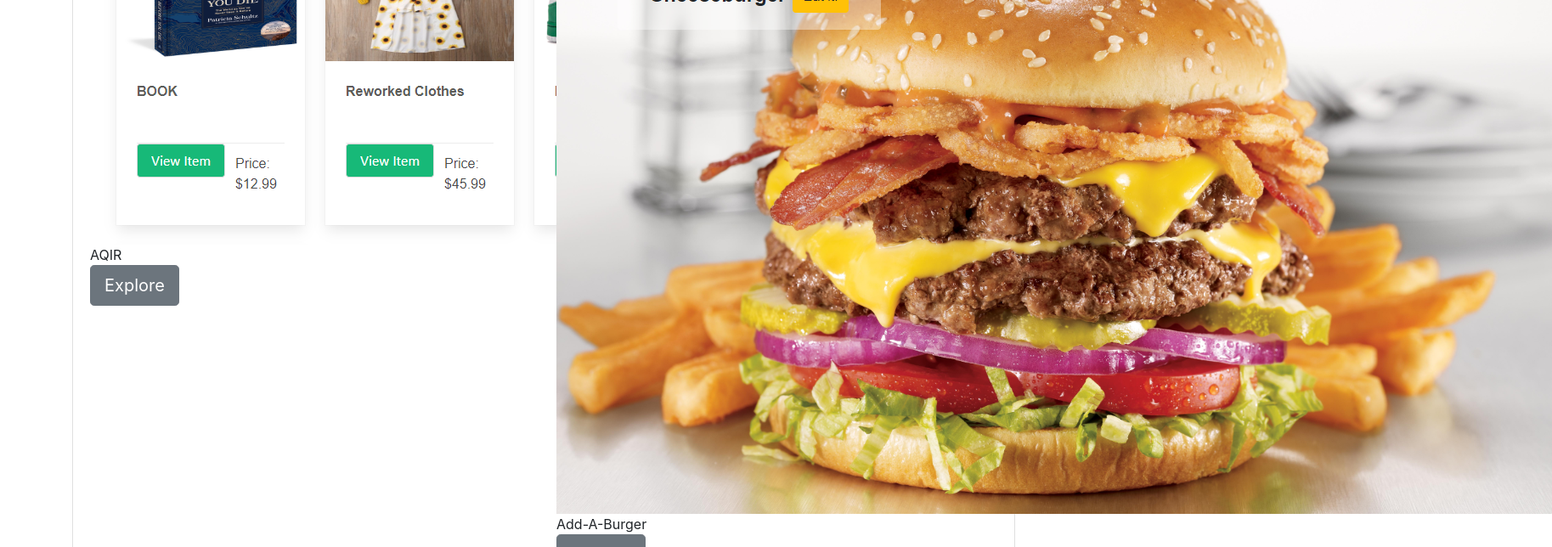
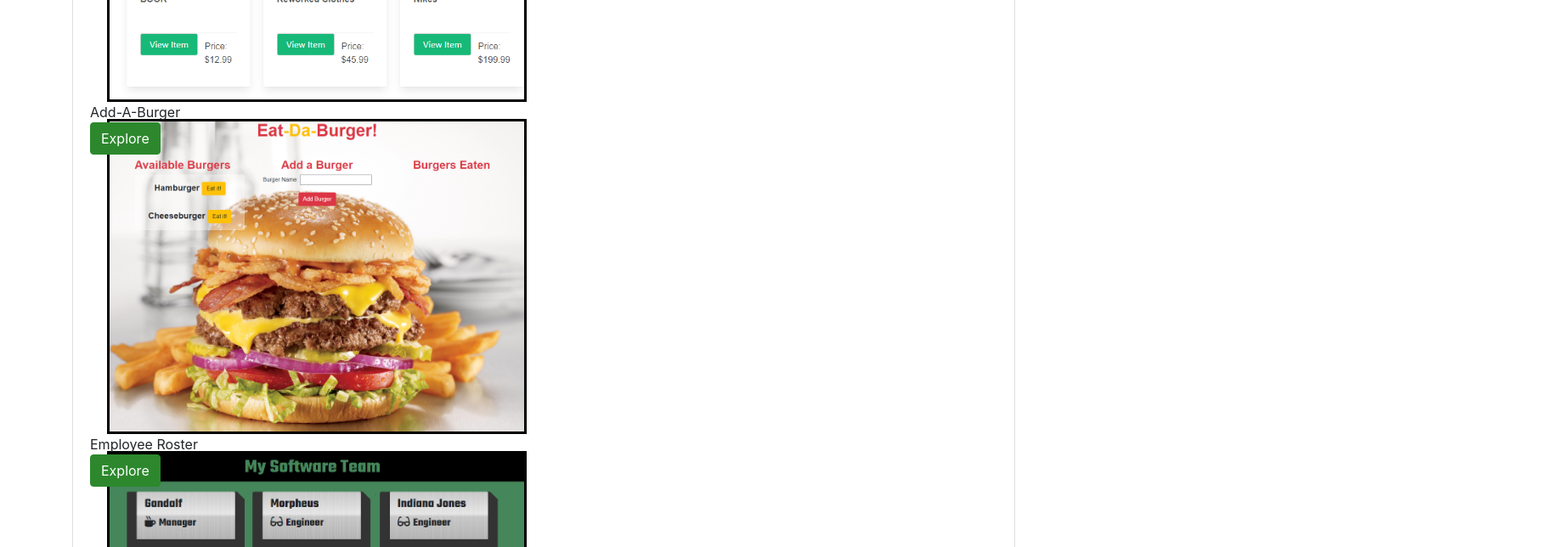
Before and after one commit to thedanitor/Portfolio, a React (Create React App) app: page / in a window 1280 px wide. Shown: the part 700-1344 px from the top of the page at 85% size, 1827 px wide, since content can reach past the window. Built offline with nearby package versions, Linux system fonts and the light colour scheme.

Commit message:
Added modal, linkList. Need to fix icons

```diff
--- a/src/App.js
+++ b/src/App.js
@@ -10,9 +10,9 @@ import Footer from "./components/Footer";
 import 'bootstrap/dist/css/bootstrap.min.css';
 import { library } from '@fortawesome/fontawesome-svg-core';
 import { faHamburger, faEnvelopeOpenText, faFilePdf } from '@fortawesome/free-solid-svg-icons';
-import { fab } from "@fortawesome/free-brands-svg-icons";
+import { faGithub, faLinkedin } from "@fortawesome/free-brands-svg-icons";
 
-library.add(fab, faHamburger, faEnvelopeOpenText, faFilePdf);
+library.add(faGithub, faLinkedin, faHamburger, faEnvelopeOpenText, faFilePdf);
 
 class App extends Component {
 
--- /dev/null
+++ b/src/components/Contact.js
@@ -0,0 +1,14 @@
+import React from "react";
+import { FontAwesomeIcon } from "@fortawesome/react-fontawesome";
+
+function Contact({ iconName, url, iconType, name }) {
+  return (
+    <div>
+      <a href={url}>
+        <FontAwesomeIcon icon={["fab", { iconName }]} />
+      </a>
+    </div>
+  );
+}
+
+export default Contact;
--- a/src/components/Footer.js
+++ b/src/components/Footer.js
@@ -1,19 +1,30 @@
-import React from 'react'
-import { FontAwesomeIcon } from "@fortawesome/react-fontawesome";
+import React from "react";
+// import { FontAwesomeIcon } from "@fortawesome/react-fontawesome";
+import linkList from "../utils/linkList";
+import Contact from "./Contact";
 
 function Footer() {
   return (
     <footer id="contact" className="page-footer font-small">
       <div className="container">
         <div className="footer-copyright text-center py-3">
-
           <h2>Contact</h2>
-            <FontAwesomeIcon icon="envelope-open-text"/>
-            <FontAwesomeIcon icon="file-pdf"/>
+          {linkList.map((link, index) => {
+            return (
+              <Contact
+                url={link.url}
+                iconName={link.iconName}
+                iconType={link.iconType}
+                name={link.name}
+                color={link.color}
+                key={index}
+              />
+            );
+          })}
+          {/* <FontAwesomeIcon icon={["fas", "envelope-open-text"]}/>
+            <FontAwesomeIcon icon={["fas", "file-pdf"]}/>
             <FontAwesomeIcon icon={["fab","github"]}/>
-            <FontAwesomeIcon icon={["fab", "linkedin"]}/>
-
-
+            <FontAwesomeIcon icon={["fab", "linkedin"]}/> */}
 
           {/* <a href="mailto: danmweikart@gmail.com" target="_blank"
               >
@@ -59,7 +70,7 @@ function Footer() {
         </div>
       </div>
     </footer>
-    )
+  );
 }
 
 export default Footer;
--- a/src/components/Header.js
+++ b/src/components/Header.js
@@ -5,12 +5,6 @@ import {
   Container,
 } from "react-bootstrap";
 import { FontAwesomeIcon } from "@fortawesome/react-fontawesome";
-
-
-// const hamburgerBtnStyle = {
-//   fontFamily: "FontAwesome",
-//   content: "\f805",
-// };
 
 function Header() {
   return (
--- a/src/components/Project.js
+++ b/src/components/Project.js
@@ -1,27 +1,130 @@
-import React from 'react'
+import React, { useState } from "react";
+import { Col, Container, Modal, Button } from "react-bootstrap";
+import ProjectModal from "./ProjectModal";
 
-function Project({name, image, imageLarge, tech, description, webUrl, githubUrl}) {
+function Project({
+  name,
+  image,
+  imageLarge,
+  tech,
+  description,
+  webUrl,
+  githubUrl,
+}) {
+  const [show, setShow] = useState(false);
+
+  const handleClose = () => setShow(false);
+  const handleShow = () => setShow(true);
+
   return (
-        <div className="imgContainer col-lg-6">
+    <Container>
+      <Col md={{ span: 6 }} className="imgContainer" style={imgContainerStyle}>
         <img
           id="aqir"
           src={image}
           className="img fluid float-left"
-                    alt="AQIR Website"
+          alt={name}
+          style={imgStyle}
         />
-                  <div className="overlay">
-                    <div className="text">{name}</div>
-                    <button
+        <div className="overlay" style={overlayStyle}>
+          <div className="text" sylte={overlayTextStyle}>
+            {name}
+          </div>
+          <Button
+            style={btnStyle}
             type="submit"
-                      className="portfoliobtn btn btn-secondary btn-lg"
-                      data-toggle="modal"
-                      data-target="#aqirModal"
+            // className="portfoliobtn btn btn-secondary btn-lg"
+            // data-toggle="modal"
+            // data-target="#aqirModal"
+            onClick={handleShow}
           >
             Explore
-                    </button>
+          </Button>
         </div>
-                </div>
-    )
+      </Col>
+      <ProjectModal
+        name={name}
+        imageLarge={imageLarge}
+        tech={tech}
+        description={description}
+        webUrl={webUrl}
+        githubUrl={githubUrl}
+        handleClose={handleClose}
+        handleShow={handleShow}
+        show={show}
+      />
+      {/* <Modal show={show} onHide={handleClose}>
+        <Modal.Header closeButton>
+          <Modal.Title>{name}</Modal.Title>
+        </Modal.Header>
+        <Modal.Body>
+          <img src={imageLarge} alt={name} />
+        </Modal.Body>
+        <Modal.Footer>
+          <h2>{tech}</h2>
+          <h3>{description}</h3>
+          <Button variant="secondary" onClick={handleClose}>
+            Close
+          </Button>
+          <Button variant="primary" onClick={webUrl}>
+            View Website
+          </Button>
+          <Button variant="primary" onClick={githubUrl}>
+            GIthub Repository
+          </Button>
+        </Modal.Footer>
+      </Modal> */}
+    </Container>
+  );
 }
 
+const imgContainerStyle = {
+  position: "relative",
+  opacity: 1,
+  padding: "20px",
+};
+
+const imgStyle = {
+  // width: "50%",
+  opacity: 1,
+  display: "block",
+  width: "100%",
+  height: "auto",
+  border: "solid black",
+};
+
+const overlayStyle = {
+  position: "absolute",
+  top: 0,
+  bottom: 0,
+  left: 0,
+  right: 0,
+  height: "100%",
+  width: "100%",
+  opacity: 1,
+  transition: "all 500ms ease-in-out",
+  // -webkit-transition: "all 500ms ease-in-out",
+  // -moz-transition: "all 500ms ease-in-out",
+  // -o-transition: "all 500ms ease-in-out",
+  // -ms-transition: "all 500ms ease-in-out",
+  zIndex: 2,
+};
+
+const overlayTextStyle = {
+  color: "black",
+  fontSize: "16px",
+  fontWeight: "bold",
+  position: "absolute",
+  width: "70%",
+  top: "10%",
+  left: "15%",
+  textAlign: "center",
+};
+
+const btnStyle = {
+  backgroundColor: "#2d882d",
+  borderColor: "#2d882d",
+  color: "#ffffff",
+};
+
 export default Project;
--- /dev/null
+++ b/src/components/ProjectModal.js
@@ -0,0 +1,39 @@
+import React from "react";
+import { Modal, Button } from "react-bootstrap";
+
+function PortfolioModal({
+  name,
+  imageLarge,
+  tech,
+  description,
+  webUrl,
+  githubUrl,
+  handleClose,
+  show,
+}) {
+  return (
+    <Modal show={show} onHide={handleClose}>
+      <Modal.Header closeButton>
+        <Modal.Title>{name}</Modal.Title>
+      </Modal.Header>
+      <Modal.Body>
+        <img src={imageLarge} alt={name} />
+      </Modal.Body>
+      <Modal.Footer>
+        <h2>{tech}</h2>
+        <h3>{description}</h3>
+        <Button variant="secondary" onClick={handleClose}>
+          Close
+        </Button>
+        <Button variant="primary" onClick={webUrl}>
+          View Website
+        </Button>
+        <Button variant="primary" onClick={githubUrl}>
+          GIthub Repository
+        </Button>
+      </Modal.Footer>
+    </Modal>
+  );
+}
+
+export default PortfolioModal;
--- a/src/fontawesome.js
+++ b/src/fontawesome.js
@@ -1,9 +1,10 @@
 import { library } from "@fortawesome/fontawesome-svg-core";
 import { faHamburger, faEnvelopeOpenText, faFilePdf } from "@fortawesome/free-solid-svg-icons";
-import { fab } from "@fortawesome/free-brands-svg-icons";
+import { faGithub, faLinkedin } from "@fortawesome/free-brands-svg-icons";
 
 library.add(
-    fab,
+    faGithub,
+    faLinkedin,
     faHamburger,
     faEnvelopeOpenText,
     faFilePdf
--- /dev/null
+++ b/src/utils/linkList.js
@@ -0,0 +1,52 @@
+import resume from "../assets/images/Dan_Weikart_Resume_6-25-2020.pdf";
+
+function LinkData(
+    url,
+    iconName,
+    iconType,
+    name,
+    color
+  ) {
+    this.url = url;
+    this.iconName = iconName;
+    this.iconType = iconType;
+    this.name = name;
+    this.color = color;
+
+  }
+
+  const emailAddress = new LinkData(
+    "mailto: danmweikart@gmail.com",
+    "envelope-open-text",
+    "fas",
+    "Email",
+    "#3e5de8"
+  );
+
+  const gitHub = new LinkData(
+    "https://github.com/thedanitor",
+    "github",
+    "fab",
+    "Github",
+    "white"
+  );
+
+  const linkedIn = new LinkData(
+    "https://www.linkedin.com/in/dan-weikart/",
+    "linkedin",
+    "fab",
+    "linkedIn",
+    "#0077b5"
+  );
+
+  const resumePdf = new LinkData(
+    resume,
+    "file-pdf",
+    "fas",
+    "Resume",
+    "#e81b0a"
+  );
+
+  let linkList = [ emailAddress, gitHub, linkedIn, resumePdf ]
+
+  export default linkList;
--- a/src/utils/portfolioList.js
+++ b/src/utils/portfolioList.js
@@ -89,6 +89,13 @@ const burgerProject = new ProjectData(
   "https://github.com/thedanitor/Work_Day_Scheduler"
 );
 
-let portfolioList = [aqirProject, burgerProject, employeeRosterProject, fearSetterProject, weatherProject, dayPlannerProject];
+let portfolioList = [
+  aqirProject,
+  burgerProject,
+  employeeRosterProject,
+  fearSetterProject,
+  weatherProject,
+  dayPlannerProject,
+];
 
 export default portfolioList;
```
Lines whose indentation alone changed are shown as unchanged.
